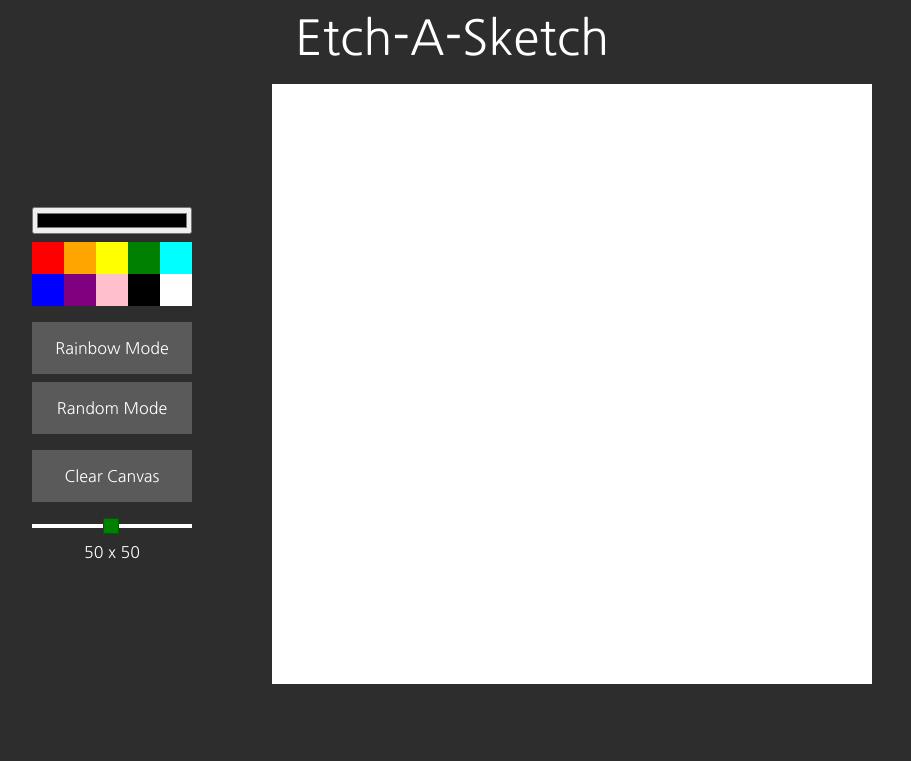
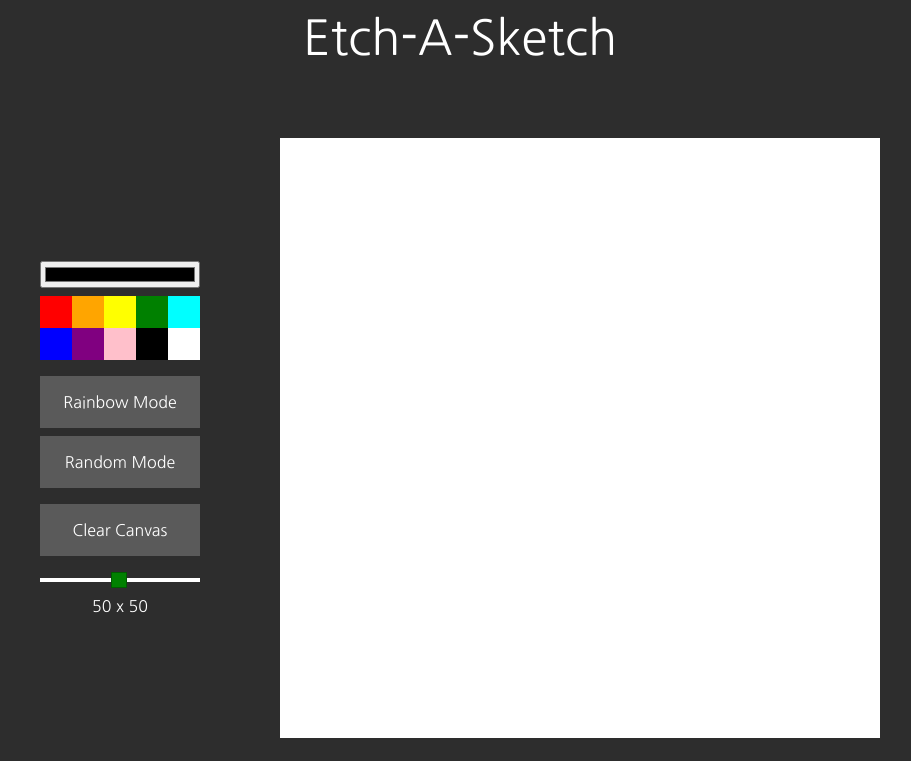
Before and after one commit to Mark-Elliott5/Etch-a-Sketch, a plain HTML site: page index.html in a window 1280 px wide. Shown: the top 761 px of the page, without its empty margins (188-1099 px from the left). Drawn offline with Linux system fonts and the light colour scheme.

Commit message:
Style changes to center canvas, make elements even

```diff
--- a/styles.css
+++ b/styles.css
@@ -5,6 +5,9 @@ body {
     flex-direction: column;
     background-color: rgb(45, 45, 45);
     font-family: "Nanum Gothic";
+    width: 100vw;
+    height: 100vh;
+    overflow: hidden;
 }
 
 header, footer {
@@ -35,6 +38,7 @@ footer {
     align-items: center;
     gap: 5rem;
     margin: 1rem;
+    height: 100vh;
 }
 
 /* Tools */
@@ -144,7 +148,7 @@ input[type=checkbox]:checked + label {
     margin: 0;
     width: 0;
     height: 0;
-    visibility: hidden;
+    visibility: collapse;
 }
 
 label {
```
